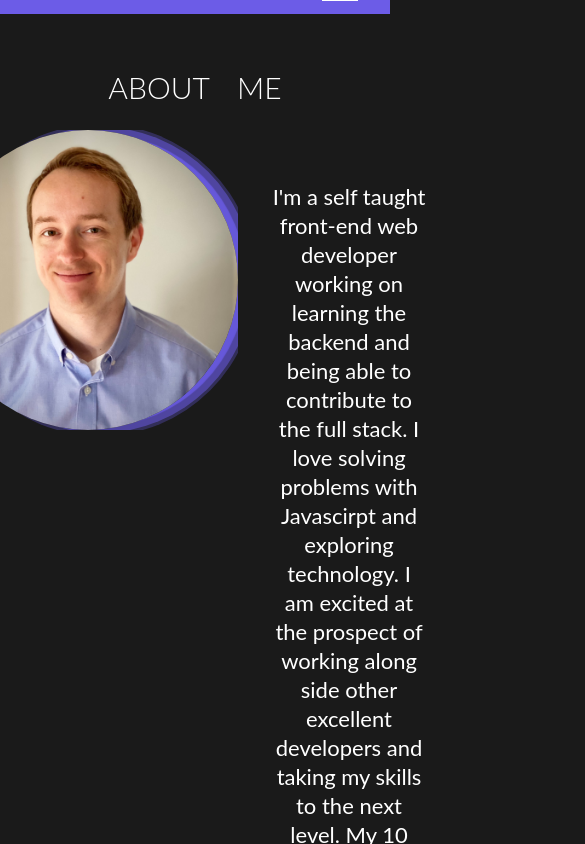
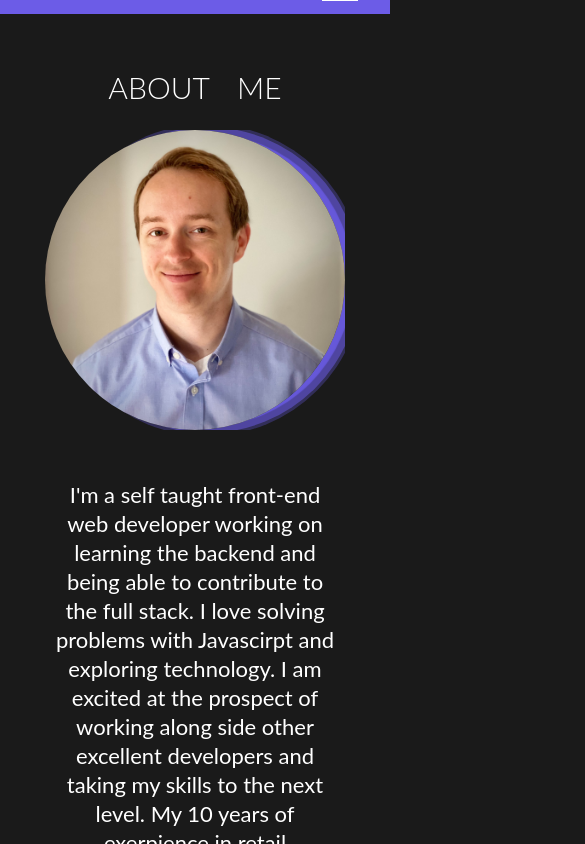
Before and after one commit to travismoulton/portfolio, a Next.js app: page / in a window 390 px wide. Shown: the part 880-1724 px from the top of the page, 585 px wide, since content can reach past the window. Built offline with nearby package versions, Linux system fonts and the light colour scheme.

Commit message:
tweaking responsivness in About section

```diff
--- a/styles/AboutMe.module.css
+++ b/styles/AboutMe.module.css
@@ -19,6 +19,7 @@
 .AboutWrapper {
   display: flex;
   padding: 0 16rem;
+  align-items: center;
 }
 
 .TextContainer {
@@ -36,6 +37,7 @@
   color: var(--color-white);
   font-size: 2.2rem;
   line-height: 2.9rem;
+  margin: 0;
 }
 
 .ImgWrapper {
@@ -58,6 +60,39 @@
     1.2rem 0 0 6px rgba(108, 92, 231, 0.3);
 }
 
+@media only screen and (max-width: 1300px) {
+  .AboutWrapper {
+    padding: 0 6rem;
+  }
+  .TextContainer {
+    padding: 0;
+    margin-top: 0;
+    margin-bottom: 0;
+  }
+}
+
+@media only screen and (max-width: 1100px) {
+  .AboutWrapper {
+    padding: 0 3rem;
+  }
+}
+
+@media only screen and (max-width: 1000px) {
+  .AboutWrapper {
+    padding: 0 1rem;
+  }
+}
+
+@media only screen and (max-width: 900px) {
+  .AboutWrapper {
+    flex-direction: column;
+  }
+
+  .TextContainer {
+    width: 80%;
+  }
+}
+
 @media only screen and (max-width: 600px) {
   .ImgWrapper {
     width: 40rem;
```
